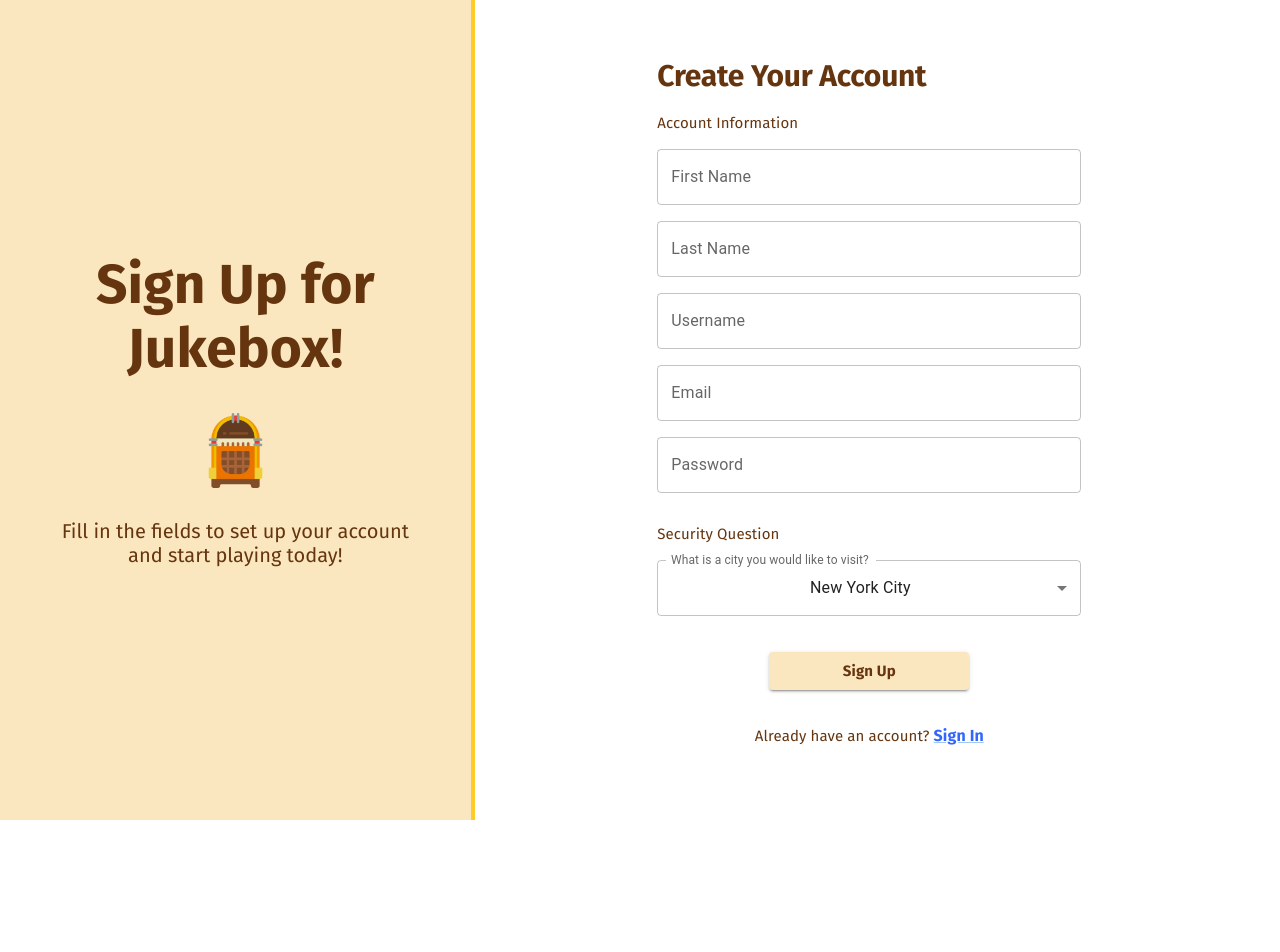
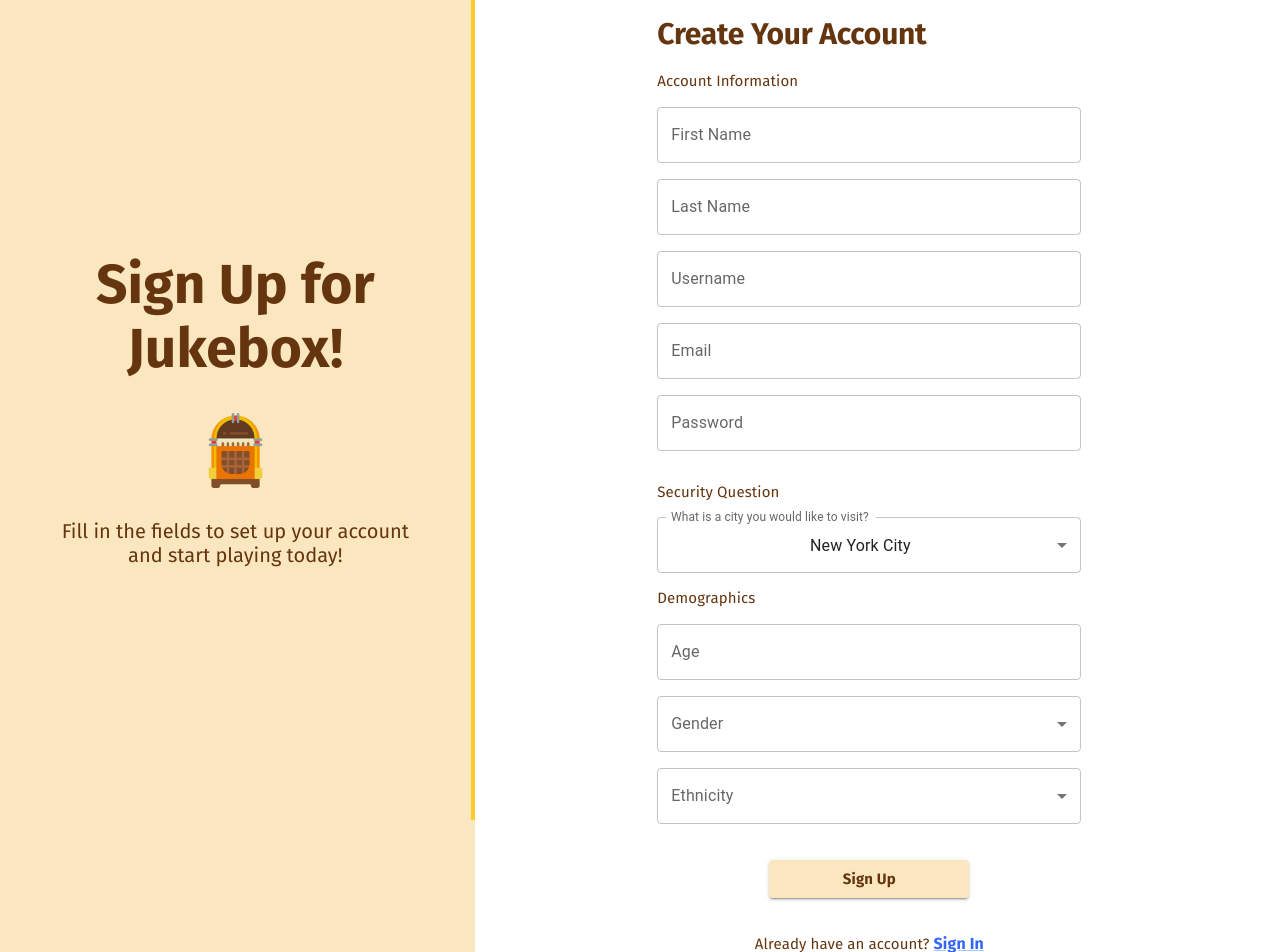
Before and after one commit to maitriparikh/cs407-jukebox, a React (Create React App) app: page /signup in a window 1280 px wide. Shown: the top 952 px of the page. Before the commit the page ends 820 px from the top, so only its background shows below. Built offline with nearby package versions, Linux system fonts and the light colour scheme; no server answers; sample sign-in values are in the browser's storage; what spotify-web-api-js would draw is missing.

Commit message:
Add demographics to signup and Add demogrpahics to profile

```diff
--- a/src/pages/profile_components/profile.js
+++ b/src/pages/profile_components/profile.js
@@ -40,6 +40,9 @@ function Profile() {
     const [topFive, setTopFive] = useState([]);
     const [spotifyName, setSpotifyName] = useState("");
     const [imageURL, setImageURL] = useState("");
+    const [age, setAge] = useState("");
+    const [gender, setGender] = useState("");
+    const [ethnicity, setEthnicity] = useState("");
 
     /* Navigation for buttons */
     const navigate = useNavigate();
@@ -110,6 +113,9 @@ function Profile() {
             setLastName(doc.data().lastName);
             setUsername(doc.data().username);
             setEmail(doc.data().email);
+            setAge(doc.data().age);
+            setGender(doc.data().gender);
+            setEthnicity(doc.data().ethnicity);
             setSpotifyToken(doc.data().spotifyToken);
             const pathRef = ref(storage, `images/${doc.data().image}`);
             await getDownloadURL(pathRef).then(async (url) => {
@@ -239,6 +245,20 @@ function Profile() {
               </Typography>
             </CardContent>
           </Card>
+          <br></br>
+          <Card elevation={3} style={{ backgroundColor: "var(--accent-color)", color: "var(--text-color)", border: `3px solid var(--text-color)`, borderRadius: "8px", height: "200px", width: "100%" }}>
+            <CardContent style={{ display: "flex", flexDirection: "column", alignItems: "center", justifyContent: "center" }}>
+              <Typography variant="h3" style={{ margin: "3%" }} component="div">
+                Age: {age}
+              </Typography>
+              <Typography variant="h3" style={{ margin: "3%" }} component="div">
+                Gender: {gender}
+              </Typography>
+              <Typography variant="h3" style={{ margin: "3%" }} component="div">
+                Ethnicity: {ethnicity}
+              </Typography>
+            </CardContent>
+          </Card>
           </Grid>
           <Grid item xs={0.5}></Grid>
           <Grid item xs={3}>
--- a/src/pages/signup_components/signup.js
+++ b/src/pages/signup_components/signup.js
@@ -29,6 +29,9 @@ function SignUp() {
   const [email, setEmail] = useState("");
   const [password, setPassword] = useState("");
   const [securityQuestion, setSecurityQuestion] = useState("");
+  const [age, setAge] = useState("");
+  const [gender, setGender] = useState("");
+  const [ethnicity, setEthnicity] = useState("");
   //const [validPassword, setValidPassword] = useState("");
   //const [validUsername]
   const [validUser, setValidUser] = useState(true);
@@ -54,7 +57,10 @@ function SignUp() {
           email: email,
           securityQuestion: securityQuestion,
           spotifyToken: "",
-          image: "logo.png"
+          image: "logo.png",
+          age: age,
+          gender: gender,
+          ethnicity: ethnicity
         });
         setUser(userCredential.user.uid);
 
@@ -277,6 +283,55 @@ function SignUp() {
                   </Select>
                 </FormControl>
 
+              <Typography variant="h4" style={{ textAlign: "left" }}>
+                Demographics
+              </Typography>
+                {/* Age field */}
+                <TextField
+                  label="Age"
+                  onChange={(event) => setAge(event.target.value)} // save password from user input
+                />
+
+                {/* Gender field */}
+                <FormControl>
+                  <InputLabel id="demo-simple-select-label" label="label">
+                    Gender
+                  </InputLabel>
+                  <Select
+                    labelId="demo-simple-select-label"
+                    id="demo-simple-select"
+                    label="Gender"
+                    onClick={(event) => setGender(event.target.innerText)}
+                  >
+                    <MenuItem value={10}>Male</MenuItem>
+                    <MenuItem value={20}>Female</MenuItem>
+                    <MenuItem value={30}>Other</MenuItem>
+                  </Select>
+                </FormControl>
+
+
+                {/* Ethnicity */}
+                <FormControl>
+                  <InputLabel id="demo-simple-select-label" label="label">
+                    Ethnicity
+                  </InputLabel>
+                  <Select
+                    labelId="demo-simple-select-label"
+                    id="demo-simple-select"
+                    label="Ethnicity"
+                    onClick={(event) => setEthnicity(event.target.innerText)}
+                  >
+                    <MenuItem value={10}>White</MenuItem>
+                    <MenuItem value={20}>Asian</MenuItem>
+                    <MenuItem value={30}>Hispanic</MenuItem>
+                    <MenuItem value={40}>American Indian</MenuItem>
+                    <MenuItem value={50}>Black or African American</MenuItem>
+                    <MenuItem value={60}>Middle Eastern or Northern African</MenuItem>
+                    <MenuItem value={70}>Native Hawaiian or Other Pacific Islander</MenuItem>
+                    <MenuItem value={80}>Other</MenuItem>
+                  </Select>
+                </FormControl>
+
                 <br></br>
 
                 {/* Sign Up button */}
```
